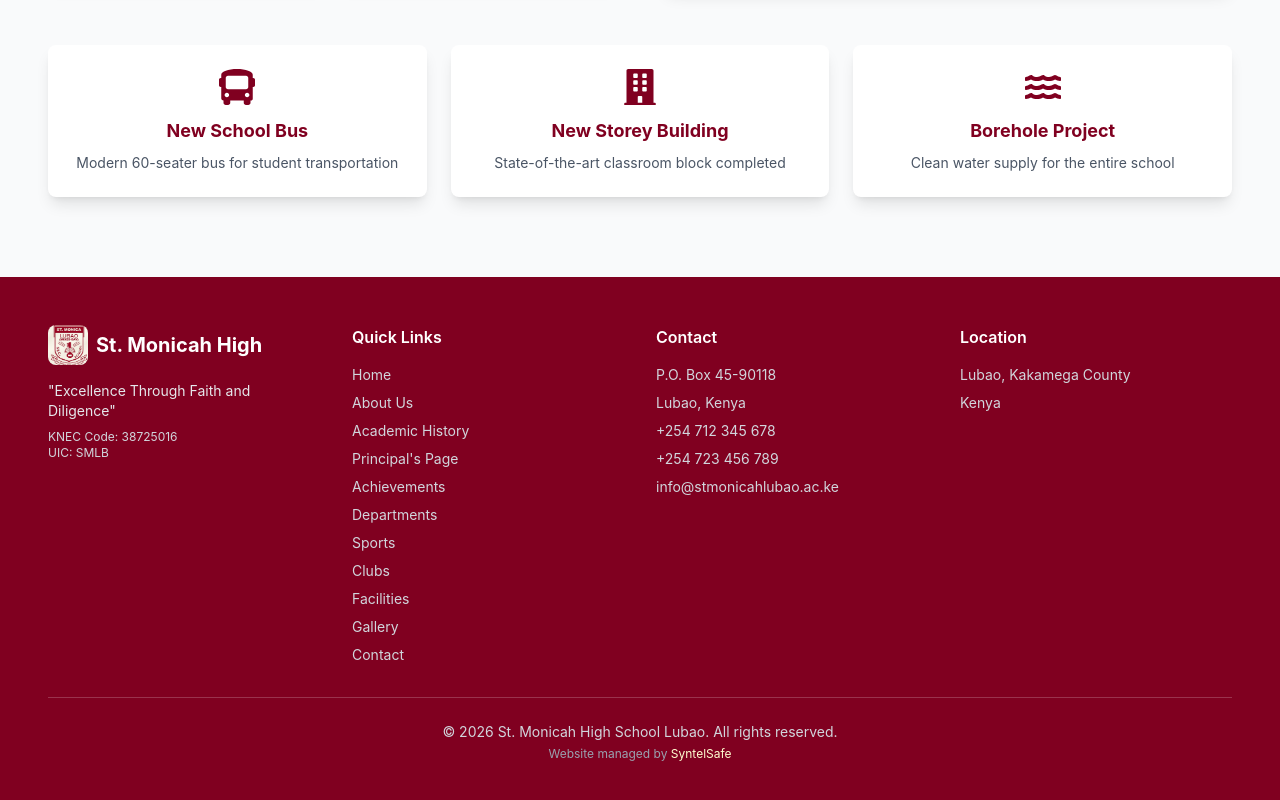
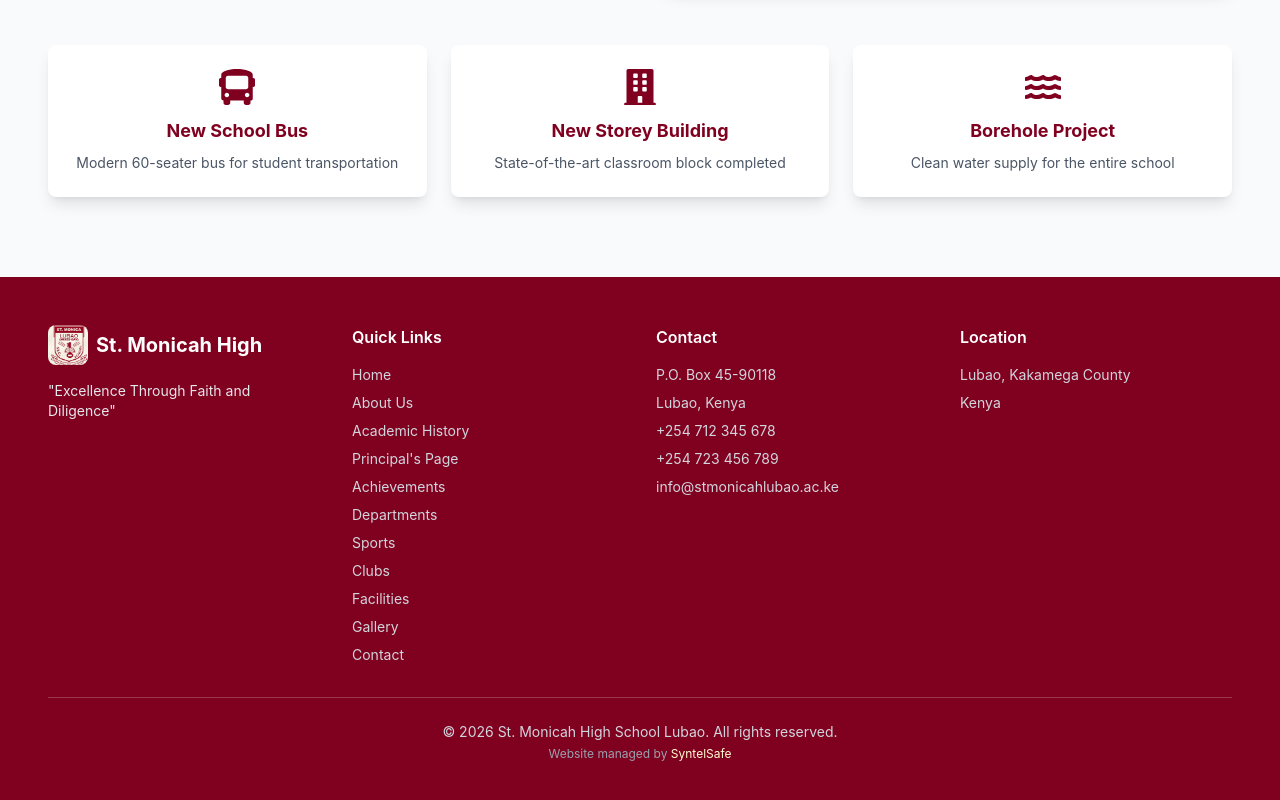
Before and after one commit to Jef70987/monicaschool, a React (Vite) app: page /About in a window 1280 px wide. Shown: the part 683-1483 px from the top of the page. Built offline with nearby package versions, Linux system fonts and the light colour scheme.

Commit message:
Update Footer.jsx

```diff
--- a/src/components/Footer.jsx
+++ b/src/components/Footer.jsx
@@ -16,8 +16,7 @@ const Footer = () => {
               <h3 className="text-xl font-bold">St. Monicah High</h3>
             </div>
             <p className="text-gray-200 text-sm">"Excellence Through Faith and Diligence"</p>
-            <p className="text-gray-300 text-xs mt-2">KNEC Code: 38725016</p>
-            <p className="text-gray-300 text-xs">UIC: SMLB</p>
+
           </div>
 
           {/* Quick Links */}
```
